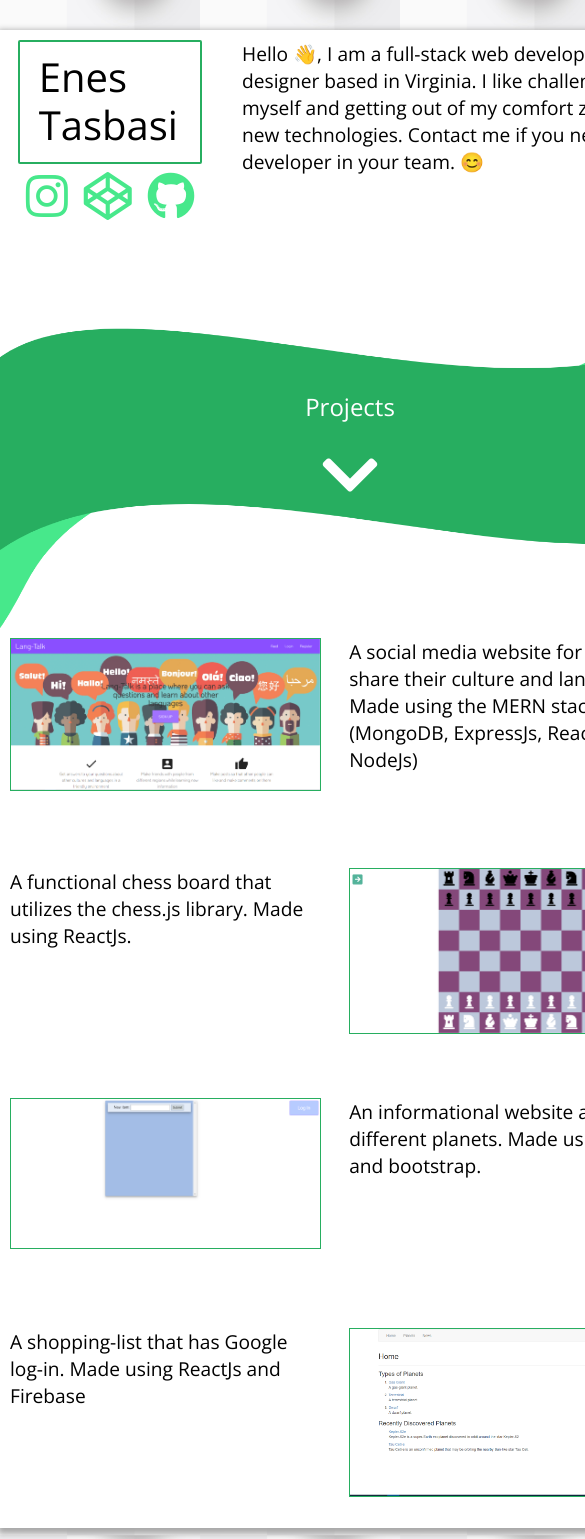
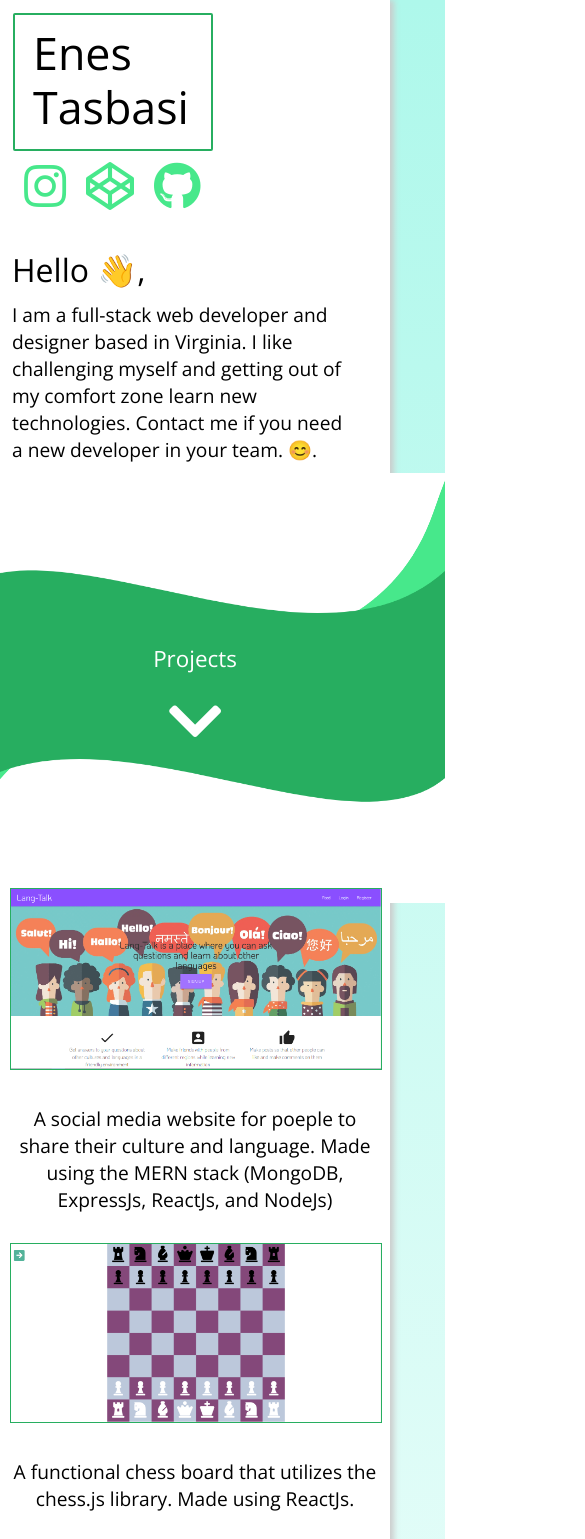
Before and after one commit to enes-tasbasi/Portfolio, a website built with webpack: page dist/index.html in a window 390 px wide. Shown: the top 1539 px of the page, 585 px wide, since content can reach past the window. Built offline with nearby package versions, Linux system fonts and the light colour scheme.

Commit message:
Make it responsive

```diff
--- a/package.json
+++ b/package.json
@@ -4,7 +4,7 @@
   "description": "",
   "scripts": {
     "test": "echo \"Error: no test specified\" && exit 1",
-    "start:dev": "npx webpack --open"
+    "start:dev": "npx webpack-dev-server --open"
   },
   "repository": {
     "type": "git",
@@ -22,7 +22,8 @@
     "sass-loader": "^7.1.0",
     "style-loader": "^0.23.1",
     "webpack": "^4.29.0",
-    "webpack-cli": "^3.2.1"
+    "webpack-cli": "^3.2.1",
+    "webpack-dev-server": "^3.2.1"
   },
   "dependencies": {
     "node-sass": "^4.11.0"
--- a/src/index.js
+++ b/src/index.js
@@ -1 +1,31 @@
 import "./styles/index.scss";
+
+window.addEventListener("resize", e => flipDesc(e.target.innerWidth));
+
+let isSwitched = false;
+
+const secondDesc = document.querySelector("#second-desc");
+const secondImg = document.querySelector("#second-img");
+
+function insertAfter(el, referenceNode) {
+  referenceNode.parentNode.insertBefore(el, referenceNode.nextSibling);
+}
+
+function insertBefore(el, referenceNode) {
+  referenceNode.parentNode.insertBefore(el, referenceNode);
+}
+
+function flipDesc(windowWidth) {
+  if (windowWidth <= 700 && !isSwitched) {
+    isSwitched = true;
+    secondDesc.parentElement.removeChild(secondDesc);
+    insertAfter(secondDesc, secondImg);
+  } else if (windowWidth > 700 && isSwitched) {
+    isSwitched = false;
+    secondDesc.parentElement.removeChild(secondDesc);
+    insertBefore(secondDesc, secondImg);
+  }
+}
+
+// this is needed to check the window width on load
+flipDesc(window.innerWidth);
--- a/src/styles/index.scss
+++ b/src/styles/index.scss
@@ -8,16 +8,15 @@ body {
   margin: 0;
   padding: 0;
   overflow-x: hidden;
-  background-image: url("../../dist/imgs/background-pattern.jpg");
-  background-repeat: repeat;
-  background-size: 200px 230px;
+  background-image: linear-gradient(#aef8eb, #ffffff);
   .container {
     background: white;
   }
   .wrapper {
     margin: 30px auto;
-    box-shadow: 0.5px 3px 6px 3px #a9a9a9;
+    box-shadow: 0.5px 3px 6px 3px #ccc;
     width: 700px;
+    z-index: -1;
   }
 }
 
@@ -57,15 +56,17 @@ p {
   grid-template-columns: 200px auto;
   .left-pane {
     .name-container {
-      line-height: 3rem;
+      box-sizing: border-box;
+      margin: 3px;
       border: 2px solid $main-color;
-      width: 160px;
-      height: 120px;
-      padding: 0 10px;
+      width: 200px;
+      height: 138px;
+      padding: 0 9px;
       border-radius: 2px;
       h1 {
         margin: 11px 9px;
-        font-size: 2.5rem;
+        font-size: 2.8rem;
+        line-height: 1.2;
         font-weight: 130;
       }
     }
@@ -81,18 +82,62 @@ p {
     }
   }
   .introduction p {
+    span {
+      font-size: 3.4em;
+      display: block;
+      margin-bottom: 60px;
+    }
     margin: 0 2px;
   }
 }
 
-.main-pattern {
+.pattern {
   display: flex;
   justify-content: center;
   align-content: center;
   position: relative;
-  width: 700px;
   margin: auto;
-  z-index: -1;
+  &.bottom {
+    margin-top: -10px;
+    img {
+      height: 600px;
+    }
+    .footer {
+      z-index: 1;
+      top: 70%;
+      left: 50%;
+      transform: translate(-50%, -50%);
+      position: absolute;
+      margin: auto;
+      text-align: center;
+      a {
+        z-index: 1;
+        padding: 10px 25px;
+        border-radius: 5px;
+        box-shadow: 0.5px 1px 1px 0.5px #999;
+        margin: 10px;
+        background-color: #fff;
+        display: block;
+        font-weight: 80;
+        color: $main-color;
+      }
+      i {
+        color: white;
+        font-size: 4rem;
+        cursor: pointer;
+      }
+      p {
+        position: relative;
+        top: 30px;
+        font-size: 10px;
+        color: white;
+        i {
+          font-size: 14px;
+          margin: 6px 6px 0 0;
+        }
+      }
+    }
+  }
   img {
     width: 700px;
     height: 400px;
@@ -120,60 +165,119 @@ p {
 
 .project-container {
   position: relative;
-  // top: -60px;
+  top: -15px;
   margin: 0 10px;
   display: grid;
-  grid-template-columns: auto auto;
-  grid-template-rows: repeat(4, 200px);
+  grid-template-columns: repeat(auto-fill, minmax(325px, 1fr));
+  object-fit: cover;
   grid-gap: 30px;
   a img {
     border: 1px solid $main-color;
     width: 100%;
     height: auto;
   }
-  // p::after {
-  //   content: "";
-  //   position: absolute;
-  //   width: 100%;
-  //   height: 5px;
-  //   background-color: $secondary-color;
-  //   top: 100%;
-  // }
 }
 
 @media screen and (max-width: 700px) {
-  .main-pattern {
+  html {
+    font-size: 16px;
+  }
+  body {
+    margin: 0;
+    padding: 0;
+    overflow-x: hidden;
+    background-image: linear-gradient(#aef8eb, #ffffff);
+    .container {
+      background: white;
+      width: 100%;
+    }
+    .wrapper {
+      margin: 0 auto;
+      box-shadow: 0 #ccc;
+      width: 100%;
+      z-index: -1;
+    }
+  }
+
+  .main {
+    padding: 10px;
     display: flex;
-    justify-content: center;
-    align-content: center;
+    flex-direction: column;
+    .left-pane {
+      .name-container {
+        box-sizing: border-box;
+        margin: 3px;
+        border: 2px solid $main-color;
+        padding: 0 9px;
+        border-radius: 2px;
+      }
+      .social-icons {
+        display: block;
+        position: relative;
+        left: 6px;
+        i {
+          color: $secondary-color;
+          font-size: 3rem;
+          padding: 8px;
+        }
+      }
+    }
+    .introduction p {
+      span {
+        font-size: 2rem;
+        display: block;
+        margin-bottom: 10px;
+      }
+      margin: 0 2px;
+      line-break: loose;
+      width: 85vw;
+    }
+  }
+
+  .project-container {
+    text-align: center;
+  }
+
+  .pattern {
+    &.bottom {
+      img {
+        width: 100%;
+      }
+    }
+
     img {
-      // left: 100px;
-      width: 700px;
-      height: 400px;
+      width: 100%;
+    }
+    .project-header {
+      h2 {
+        font-size: 1.4em;
+      }
+      i {
+        font-size: 3.8em;
+      }
     }
   }
 }
 
-// .main-pattern {
-//   top: 50px;
-//   position: relative;
-//   svg {
-//     position: absolute;
-//     float: left;
-//     width: 100vw;
-//   }
-//   svg.behind {
-//     top: -115px;
-//   }
-// }
-
-// .secondary-pattern {
-//   position: relative;
-//   top: 38vh;
-//   svg {
-//     position: absolute;
-//     float: left;
-//     width: 100vw;
-//     transform: rotate(180deg);
-//   }
-// }
+@media screen and (max-width: 500px) {
+  .pattern {
+    &.bottom {
+      img {
+        width: 500px;
+        height: 650px;
+      }
+    }
+    img {
+      width: 500px;
+      height: 430px;
+    }
+    .project-header {
+      h2 {
+        font-size: 1.4em;
+      }
+      i {
+        font-size: 3.8em;
+      }
+    }
+  }
+}
--- a/webpack.config.js
+++ b/webpack.config.js
@@ -2,6 +2,8 @@ const path = require("path");
 
 module.exports = {
   devServer: {
+    contentBase: path.join(__dirname, "dist"),
+    compress: true,
     port: 3000
   },
   module: {
```
Also changed, not shown: dist/61711748234cc908fc0bb906bf5501e9.png (added), dist/bbb74c00b1602226cf2d00e424978287.jpg (deleted), dist/demo.html (added), dist/imgs/bottom-pattern.PNG (added), dist/imgs/circle-pattern.png (added), dist/imgs/rectangular-pattern.png (added), dist/index.html, dist/main.js.
